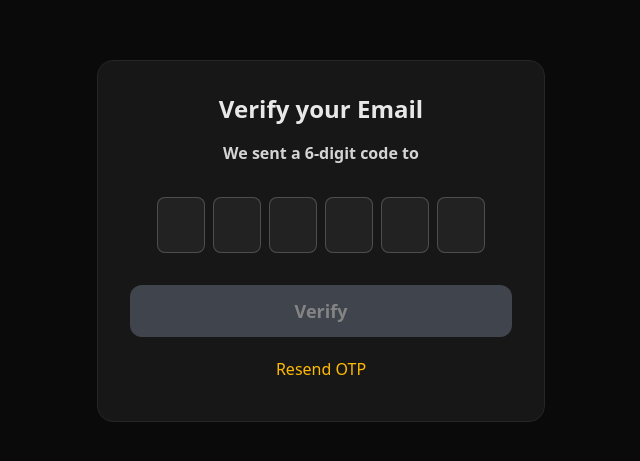
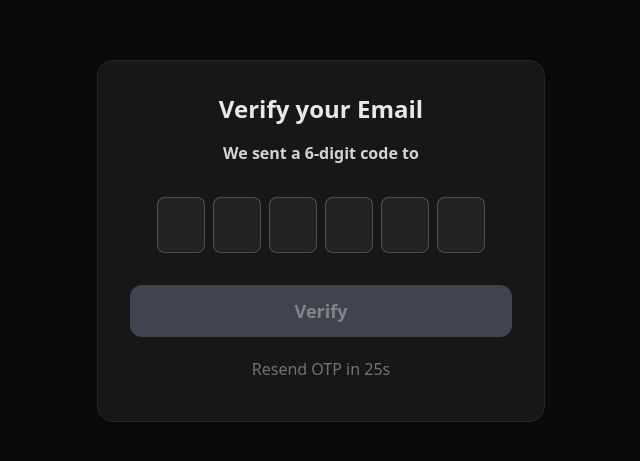
Before and after one commit to Krishnanand2517/collab-board, a React (Vite) app in the folder client/: page /signup-verify in a window 1280 px wide. Shown: the part 159-620 px from the top of the page, without its empty margins (319-959 px from the left). Built offline with nearby package versions, Linux system fonts and the light colour scheme; no server answers; what @liveblocks/react would draw is missing.

Commit message:
feat: Wait 30 seconds before re-sending OTP

```diff
--- a/client/src/auth/AuthProvider.tsx
+++ b/client/src/auth/AuthProvider.tsx
@@ -153,9 +153,7 @@ export const AuthProvider: React.FC<{ children: React.ReactNode }> = ({
   };
 
   const resendOtp = async (email: string) => {
-    const response = await supabase.auth.signInWithOtp({ email });
-
-    return response;
+    return await supabase.auth.signInWithOtp({ email });
   };
 
   const updateProfile = async (
--- a/client/src/screens/ResetPassword.tsx
+++ b/client/src/screens/ResetPassword.tsx
@@ -1,4 +1,4 @@
-import { useState } from "react";
+import { useState, useEffect } from "react";
 import { useLocation, useNavigate } from "react-router-dom";
 
 import { useAuth } from "../auth/useAuth";
@@ -11,6 +11,7 @@ const ResetPassword = () => {
   const [error, setError] = useState("");
   const [isLoading, setIsLoading] = useState(false);
   const [otpVerified, setOtpVerified] = useState(false);
+  const [countdown, setCountdown] = useState(30);
 
   const [password, setPassword] = useState("");
   const [showPassword, setShowPassword] = useState(false);
@@ -21,6 +22,16 @@ const ResetPassword = () => {
   const location = useLocation();
   const navigate = useNavigate();
   const email = (location.state as { email: string })?.email;
+
+  useEffect(() => {
+    if (countdown <= 0) return;
+
+    const intervalId = setInterval(() => {
+      setCountdown((prev) => prev - 1);
+    }, 1000);
+
+    return () => clearInterval(intervalId);
+  }, [countdown]);
 
   const handleVerify = async () => {
     if (!token || token.length !== 6) return;
@@ -44,7 +55,9 @@ const ResetPassword = () => {
   };
 
   const handleResend = async () => {
-    setIsLoading(true);
+    if (countdown > 0) return;
+
+    setCountdown(30); // reset countdown timer optimistically
     setError("");
 
     try {
@@ -56,8 +69,6 @@ const ResetPassword = () => {
     } catch (error) {
       setError("An unexpected error occurred");
       console.error(error);
-    } finally {
-      setIsLoading(false);
     }
   };
 
@@ -227,10 +238,15 @@ const ResetPassword = () => {
 
                 <button
                   onClick={handleResend}
-                  disabled={isLoading}
-                  className="w-full py-2 text-amber-400 font-medium hover:text-amber-300 transition-colors duration-300"
+                  disabled={isLoading || countdown > 0}
+                  className={`w-full py-2 font-medium transition-colors duration-300
+                    ${
+                      countdown > 0
+                        ? "text-neutral-500 cursor-not-allowed"
+                        : "text-amber-400 hover:text-amber-300"
+                    }`}
                 >
-                  Resend OTP
+                  {countdown > 0 ? `Resend OTP in ${countdown}s` : "Resend OTP"}
                 </button>
               </div>
             </>
--- a/client/src/screens/SignupVerify.tsx
+++ b/client/src/screens/SignupVerify.tsx
@@ -1,4 +1,4 @@
-import { useState } from "react";
+import { useState, useEffect } from "react";
 import { useLocation, useNavigate } from "react-router-dom";
 
 import { useAuth } from "../auth/useAuth";
@@ -9,11 +9,22 @@ const SignupVerify = () => {
   const [token, setToken] = useState("");
   const [error, setError] = useState("");
   const [isLoading, setIsLoading] = useState(false);
+  const [countdown, setCountdown] = useState(30);
 
   const { verifyOtpSignup, resendOtp } = useAuth();
   const location = useLocation();
   const navigate = useNavigate();
   const email = (location.state as { email: string })?.email;
+
+  useEffect(() => {
+    if (countdown <= 0) return;
+
+    const intervalId = setInterval(() => {
+      setCountdown((prev) => prev - 1);
+    }, 1000);
+
+    return () => clearInterval(intervalId);
+  }, [countdown]);
 
   const handleVerify = async () => {
     if (!token || token.length !== 6) return;
@@ -37,7 +48,9 @@ const SignupVerify = () => {
   };
 
   const handleResend = async () => {
-    setIsLoading(true);
+    if (countdown > 0) return;
+
+    setCountdown(30); // reset countdown timer optimistically
     setError("");
 
     try {
@@ -49,8 +62,6 @@ const SignupVerify = () => {
     } catch (error) {
       setError("An unexpected error occurred");
       console.error(error);
-    } finally {
-      setIsLoading(false);
     }
   };
 
@@ -91,10 +102,15 @@ const SignupVerify = () => {
 
             <button
               onClick={handleResend}
-              disabled={isLoading}
-              className="w-full py-2 text-amber-400 font-medium hover:text-amber-300 transition-colors duration-300"
+              disabled={isLoading || countdown > 0}
+              className={`w-full py-2 font-medium transition-colors duration-300
+                    ${
+                      countdown > 0
+                        ? "text-neutral-500 cursor-not-allowed"
+                        : "text-amber-400 hover:text-amber-300"
+                    }`}
             >
-              Resend OTP
+              {countdown > 0 ? `Resend OTP in ${countdown}s` : "Resend OTP"}
             </button>
           </div>
         </div>
```
